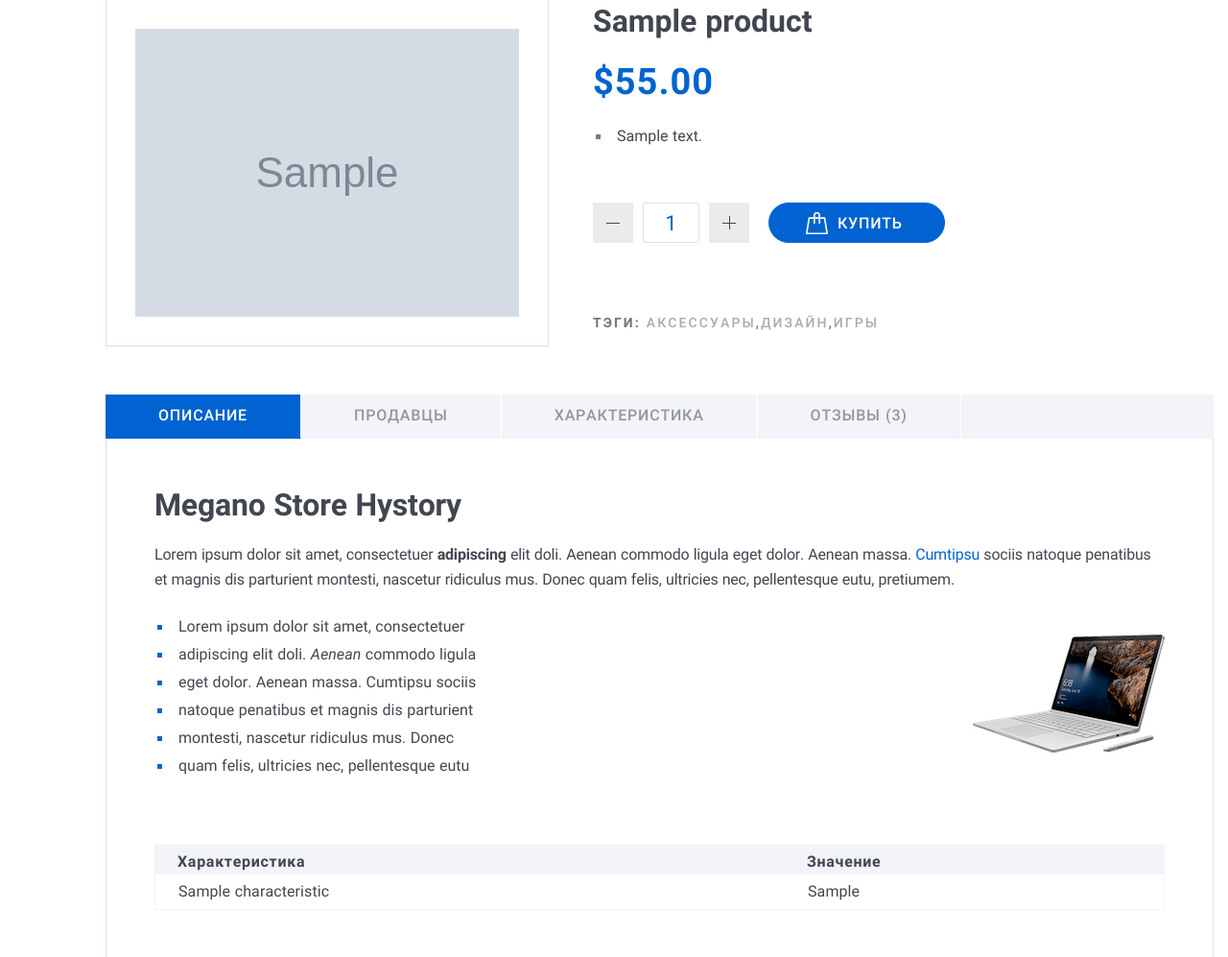
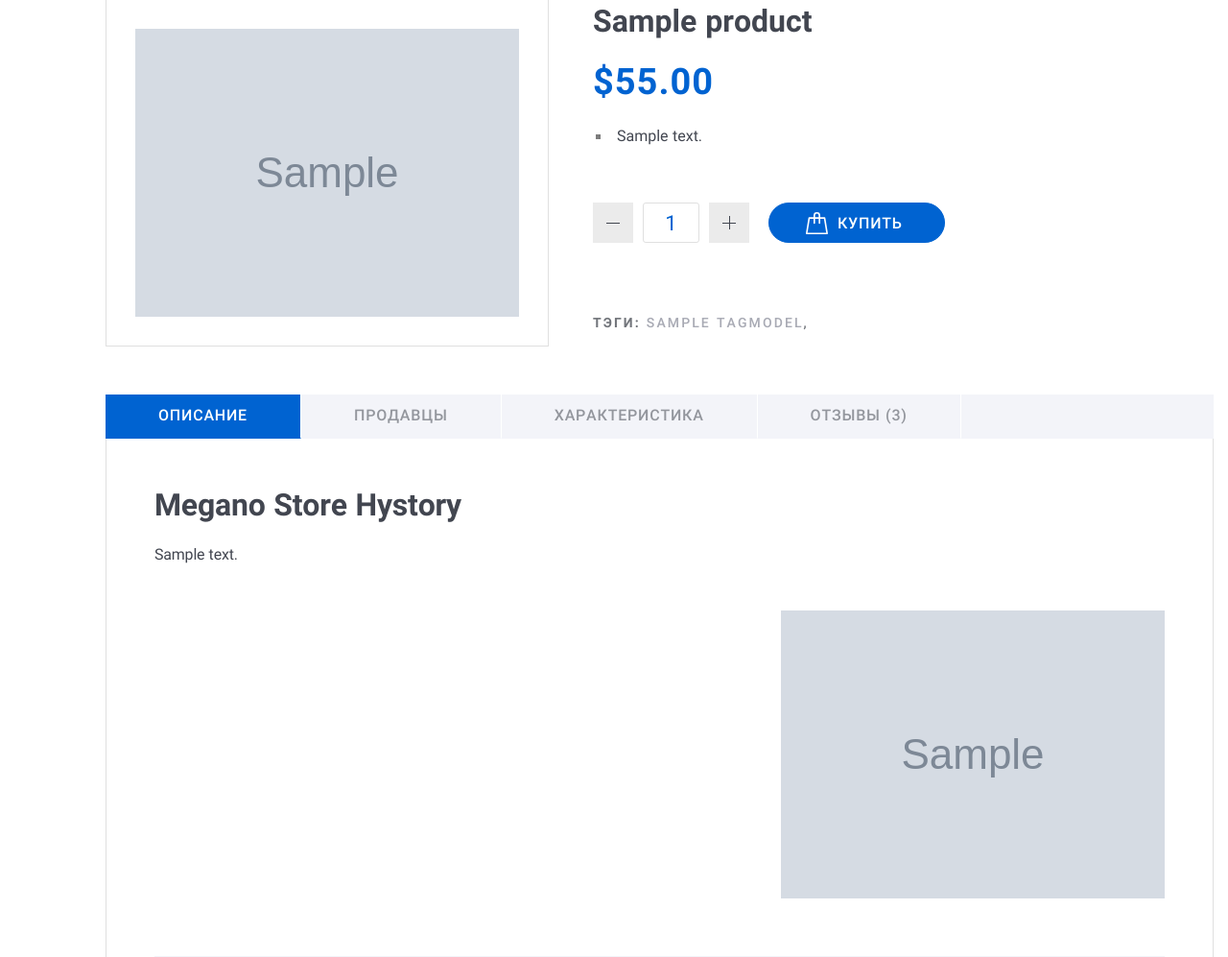
Before and after one commit to ykozhanov/Django-OnlineShopping, a Django app: page /products/1/ in a window 1280 px wide. Shown: the part 403-1400 px from the top of the page at 96% size. Run offline with Django 5.2, Linux system fonts and the light colour scheme; tables that the repository leaves empty hold one stand-in row (values such as "Sample post"); grey boxes marked "Sample" are stand-in pictures.

Commit message:
Feat: make in template tags, description. Fix: review views and templates (display first and last name)

```diff
--- a/src/megano/settings.py
+++ b/src/megano/settings.py
@@ -45,6 +45,7 @@ INSTALLED_APPS = [
     "profiles.apps.ProfilesConfig",
     "importapp.apps.ImportappConfig",
     "banners",
+    'sellers.apps.SellerConfig'
 ]
 
 MIDDLEWARE = [
--- a/src/products/models.py
+++ b/src/products/models.py
@@ -242,6 +242,9 @@ class ReviewModel(models.Model):
     """
     Review model
     """
+    class Meta:
+        verbose_name = 'Review'
+        verbose_name_plural = 'Reviews'
     product = models.ForeignKey(Product, related_name='reviews', on_delete=models.CASCADE)
     user = models.ForeignKey(User, on_delete=models.CASCADE)
     text = models.TextField(max_length=2000, verbose_name='Review text')
@@ -262,6 +265,7 @@ class ViewHistory(models.Model):
 
 
 class ProductTagsModel(models.Model):
+    """Product tags model"""
     product = models.ForeignKey(
         Product,
         on_delete=models.CASCADE,
--- a/src/products/templates/products/product_detail.html
+++ b/src/products/templates/products/product_detail.html
@@ -13,7 +13,9 @@
                     <div class="ProductCard">
                         <div class="ProductCard-look">
                             <div class="ProductCard-photo">
+                                {% if product.image %}
                                 <img src="{{product.image.url}}"  alt="bigGoods.png" />
+                                {% endif %}
                             </div>
                             <div class="ProductCard-picts">
 <!--                                <a class="ProductCard-pict ProductCard-pict_ACTIVE" href="{% static 'assets/img/content/home/bigGoods.png' %}">-->
@@ -42,7 +44,7 @@
 
                             <div class="ProductCard-text">
                                 <ul>
-                                    {% for sentence in product.description|split_sentence %}
+                                    {% for sentence in product.short_description|split_sentence %}
                                     <li>{{sentence}}</li>
                                     {% endfor %}
                                 </ul>
@@ -81,8 +83,10 @@
 
                             <div class="ProductCard-footer">
                                 <div class="ProductCard-tags">
-                                    <strong class="ProductCard-tagsTitle">Тэги:
-                                    </strong><a href="#">Аксессуары</a>,<a href="#">Дизайн</a>,<a href="#">Игры</a>
+                                    <strong class="ProductCard-tagsTitle">Тэги:</strong>
+                                    {% for tags in product.product_tags.all %}
+                                        <a href="#">{{ tags.tag.name }}</a>,
+                                    {% endfor %}
                                 </div>
                             </div>
 
@@ -106,28 +110,20 @@
 
                         <div class="Tabs-wrap">
                             <div class="Tabs-block" id="description">
-                                <h2>Megano Store Hystory
-                                </h2>
-                                <p>Lorem ipsum dolor sit amet, consectetuer&#32;
-                                    <strong>adipiscing
-                                    </strong>&#32;elit doli. Aenean commodo ligula eget dolor. Aenean massa.&#32;<a href="#">Cumtipsu</a>&#32;sociis natoque penatibus et magnis dis parturient montesti, nascetur ridiculus mus. Donec quam felis, ultricies nec, pellentesque eutu, pretiumem.
-                                </p><img class="pict pict_right" src="{% static 'assets/img/content/home/bigGoods.png' %}" alt="bigGoods.png" />
+                                <h2>Megano Store Hystory </h2>
+
+                                {% with product.description|separate_text_and_list as parts %}
+                                <p>{{ parts.text }}</p>
+                                {% if product.image %}
+                                    <img class="pict pict_right" src="{{product.image.url}}" alt="bigGoods.png" />
+                                {% endif %}
                                 <ul>
-                                    <li>Lorem ipsum dolor sit amet, consectetuer
-                                    </li>
-                                    <li>adipiscing elit doli.&#32;<em>Aenean</em>&#32;commodo ligula
-                                    </li>
-                                    <li>eget dolor. Aenean massa. Cumtipsu sociis
-                                    </li>
-                                    <li>natoque penatibus et magnis dis parturient
-                                    </li>
-                                    <li>montesti, nascetur ridiculus mus. Donec
-                                    </li>
-                                    <li>quam felis, ultricies nec, pellentesque eutu
-                                    </li>
+                                    {% for item in parts.list %}
+                                        <li>{{item}}</li>
+                                    {% endfor %}
                                 </ul>
-                                <div class="clearfix">
-                                </div>
+                                {% endwith %}
+                                <div class="clearfix"> </div>
                                 <div class="table">
                                     <table>
                                         <tr>
--- a/src/products/templates/products/product_reviews.html
+++ b/src/products/templates/products/product_reviews.html
@@ -17,7 +17,7 @@
                 <div class="Comment-column">
                     <header class="Comment-header">
                         <div>
-                            <strong class="Comment-title">{{ review.user.username }}</strong>
+                            <strong class="Comment-title"> {{ review.user.first_name }} {{ review.user.last_name }}</strong>
                             <span class="Comment-date">{{ review.created_at|date:"F d / Y / H:i" }}</span>
                         </div>
                     </header>
@@ -112,7 +112,7 @@
                                 <div class="Comment-column">
                                     <header class="Comment-header">
                                         <div>
-                                            <strong class="Comment-title">${data.username}</strong>
+                                            <strong class="Comment-title">${data.first_name} ${data.last_name}</strong>
                                             <span class="Comment-date">${data.created_at}</span>
                                         </div>
                                     </header>
@@ -194,7 +194,7 @@
                                     <div class="Comment-column">
                                         <header class="Comment-header">
                                             <div>
-                                                <strong class="Comment-title">${review.username}</strong>
+                                                <strong class="Comment-title">${review.first_name} ${review.last_name}</strong>
                                                 <span class="Comment-date">${review.created_at}</span>
                                             </div>
                                         </header>
--- a/src/products/templatetags/custom_filters.py
+++ b/src/products/templatetags/custom_filters.py
@@ -49,3 +49,15 @@ def split_sentence(value):
     """
     sentence = re.split(r"(?<=[.!?]) +", value)
     return sentence
+
+
+@register.filter
+def separate_text_and_list(value):
+    """Use regular expression to separate text and list"""
+    text_part = re.split(r'-\s*|\d+\.\s*|\d+\)\s*', value)[0].strip()
+    list_part = re.findall(r'-\s*(.*)|\d+\.\s*(.*)|\d+\)\s*(.*)', value)
+    list_part = [item for sublist in list_part for item in sublist if item]
+    return {
+        'text': text_part,
+        'list': list_part
+    }
--- a/src/products/views.py
+++ b/src/products/views.py
@@ -20,7 +20,9 @@ def load_reviews(request, pk, offset):
         {
         "username": review.user.username,
         "created_at": review.created_at.strftime('%B %d / %Y / %H:%M'),
-        "text": review.text
+        "text": review.text,
+        'first_name': review.user.first_name,
+        'last_name': review.user.last_name,
         } for review in reviews
     ]
     return JsonResponse(
@@ -46,10 +48,11 @@ def add_review(request, pk):
             review_count = product.reviews.filter(is_active=True).count()
             return JsonResponse(
                 {
-                    'username': review.user.username,
                     'created_at': review.created_at.strftime('%B %d / %Y / %H:%M'),
                     'text': review.text,
-                    'review_count': review_count
+                    'review_count': review_count,
+                    'first_name': review.user.first_name,
+                    'last_name': review.user.last_name,
                 }
             )
         messages.error(request, form.errors)
```
